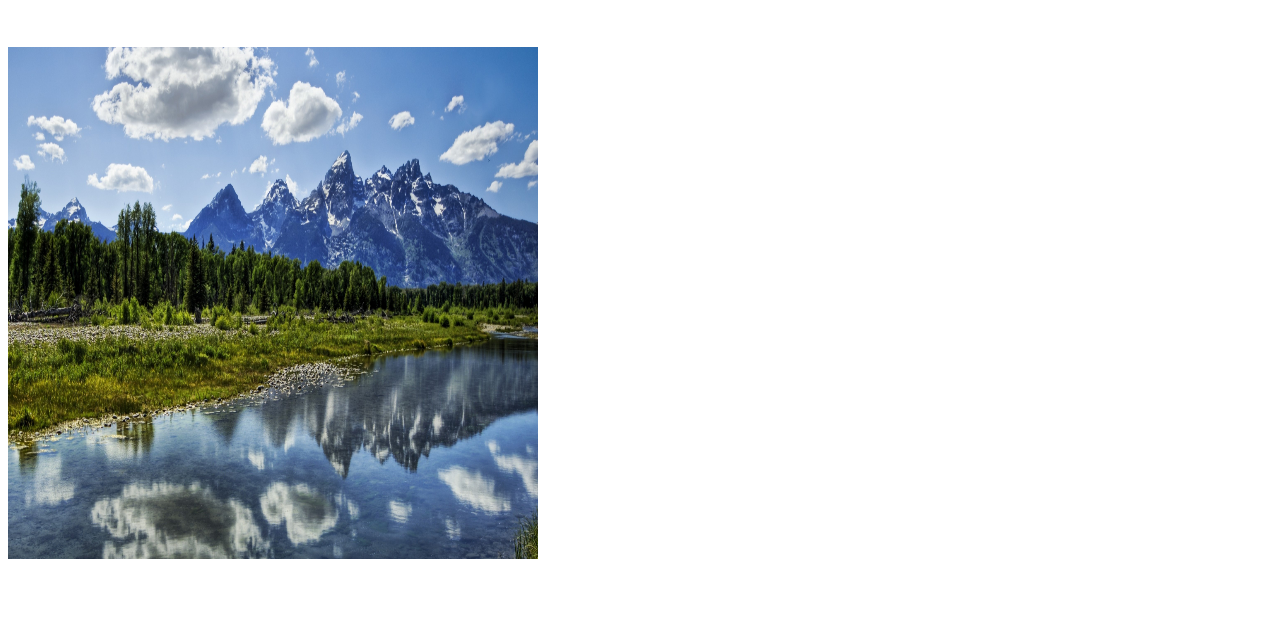
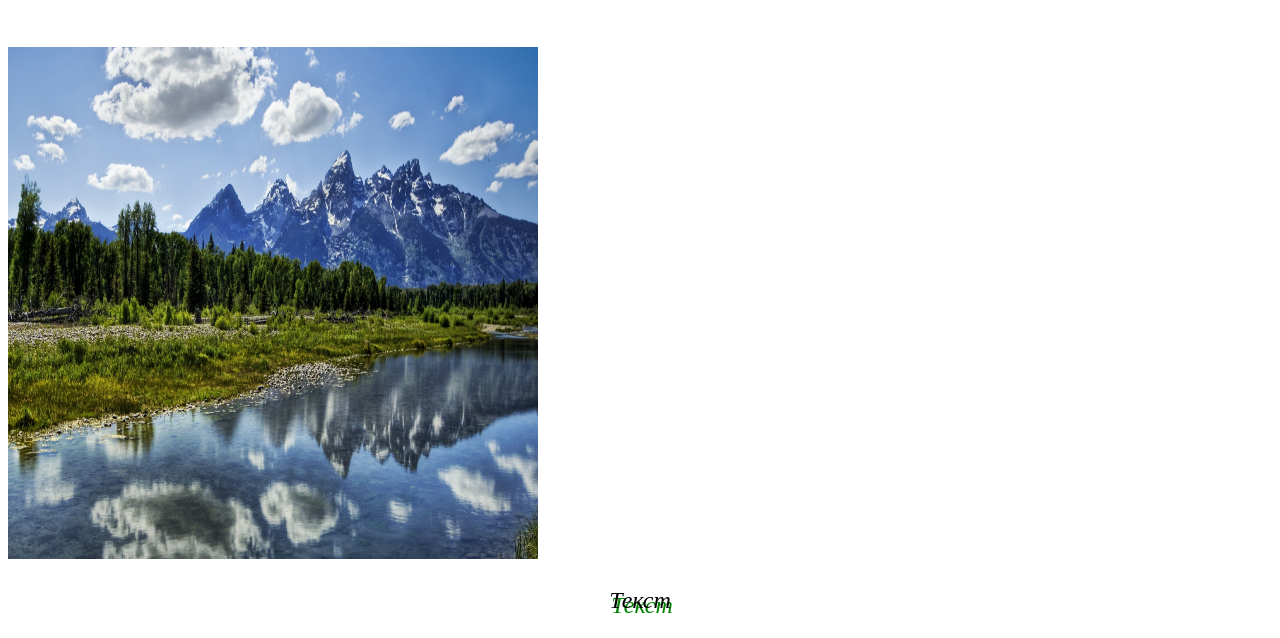
Before and after one commit to vallress/project32, a plain HTML site: page index.html in a window 1280 px wide. Shown: the part 576-1214 px from the top of the page. Before the commit the page ends 1147 px from the top, so only its background shows below. Drawn offline with Linux system fonts and the light colour scheme.

Commit message:
+2 задание

```diff
--- a/index.html
+++ b/index.html
@@ -27,5 +27,6 @@
 
     </div>
     <img src="m.jpg" width="530px" height="512px">
+    <p align=center class="n1"><em>Текст</em></p>
 </body>
 </html>
--- a/style.css
+++ b/style.css
@@ -11,3 +11,10 @@ h1{
 .description{
     font-size: 50px;
 }
+
+.n1{
+    font-size: 24px;
+    text-shadow: green 2px 5px;
+
+
+}
```
